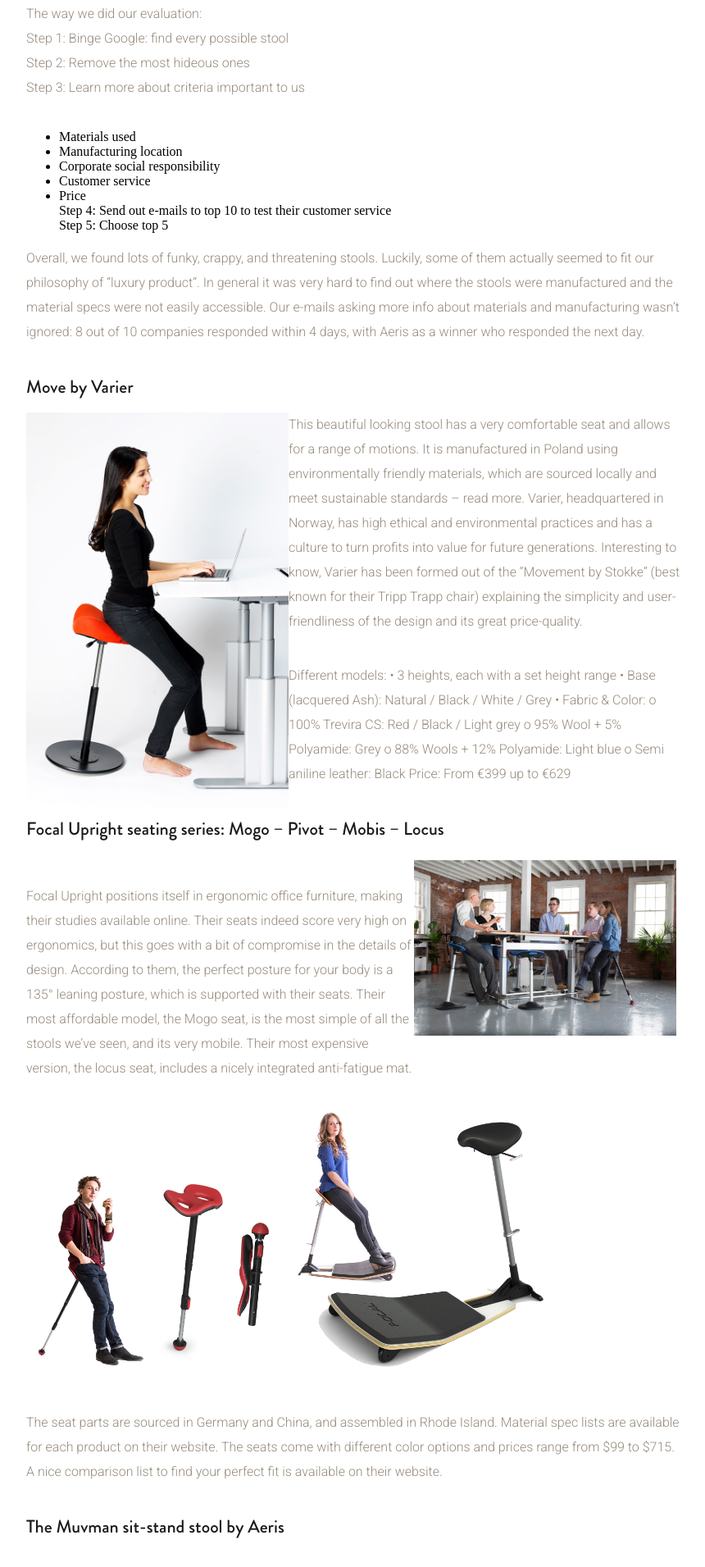
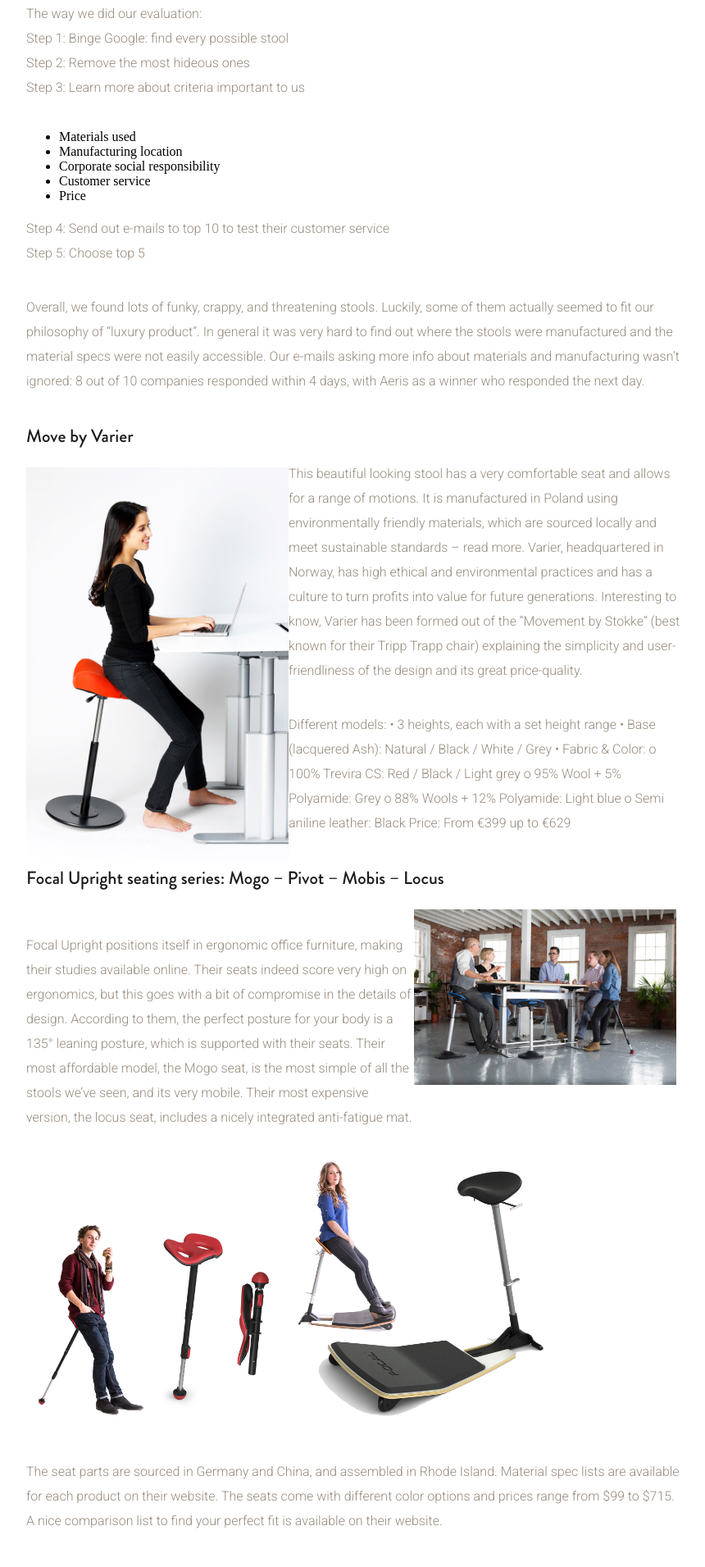
Before and after one commit to samuelrieder/jaswig.github.io, a Jekyll site: the page built from _posts/2016-06-27-stools.markdown, in a window 1280 px wide. Shown: the part 1115-3026 px from the top of the page at 82% size, without its empty margins (38-898 px from the left). Built offline with Jekyll 4.4.1, drawn with Linux system fonts in a browser that asks for light colours; nearby versions of some CDN libraries.

Commit message:
Update 2016-06-27-stools.markdown

```diff
--- a/_posts/2016-06-27-stools.markdown
+++ b/_posts/2016-06-27-stools.markdown
@@ -32,6 +32,7 @@ Step 3: Learn more about criteria important to us
 *	Corporate social responsibility
 *	Customer service
 *	Price
+
 Step 4: Send out e-mails to top 10 to test their customer service
 Step 5: Choose top 5
 
@@ -41,7 +42,7 @@ Overall, we found lots of funky, crappy, and threatening stools. Luckily, some o
 
 ### Move by Varier
 
-![Move seat by Varier](/images/blog/variermove.jpg){:.small}{:style="float: left"}
+![Move seat by Varier](/images/blog/variermove.jpg){:.small}{:style="float: left ;margin-right: 10 px;margin-top: 7px;"}
 This beautiful looking stool has a very comfortable seat and allows for a range of motions. It is manufactured in Poland using environmentally friendly materials, which are sourced locally and meet sustainable standards – read more. Varier, headquartered in Norway, has high ethical and environmental practices and has a culture to turn profits into value for future generations. Interesting to know, Varier has been formed out of the “Movement by Stokke” (best known for their Tripp Trapp chair) explaining the simplicity and user-friendliness of the design and its great price-quality.
 
 Different models:
```
